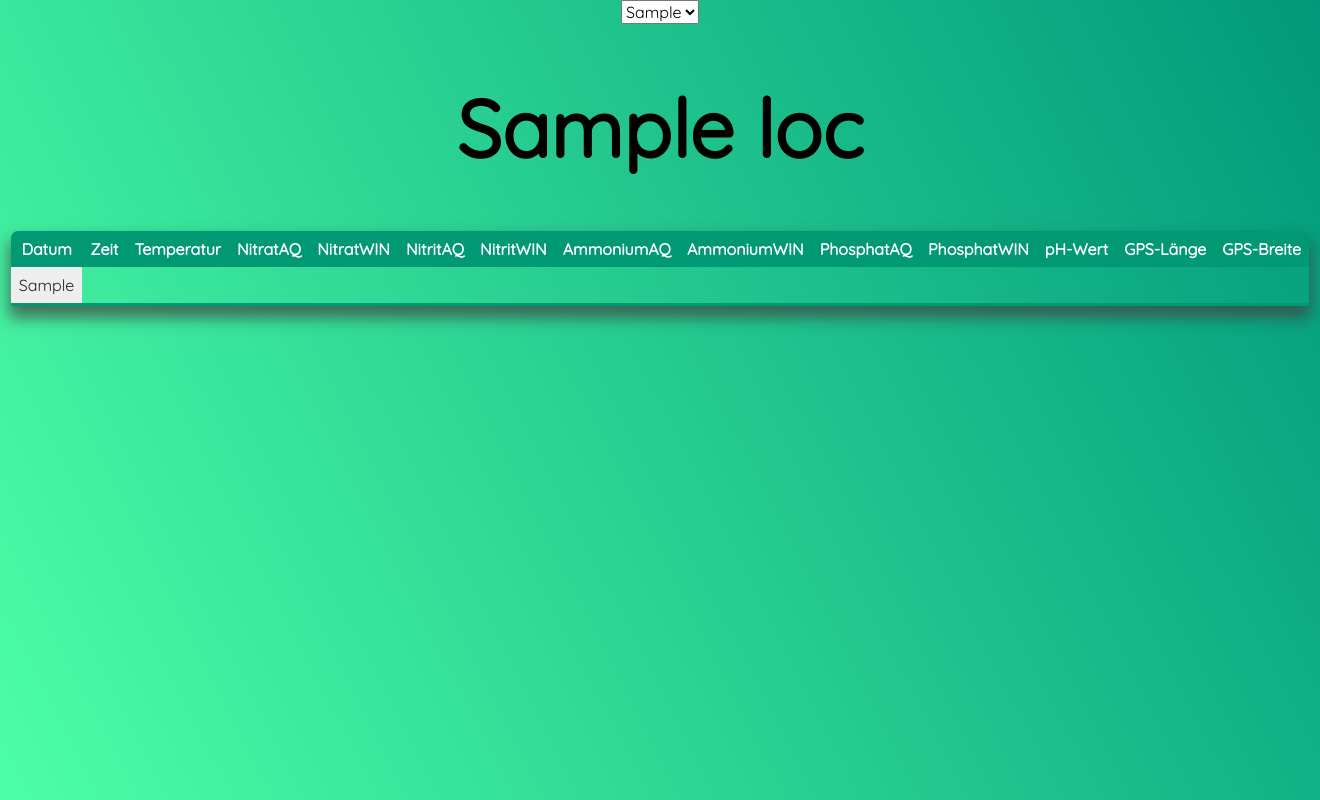
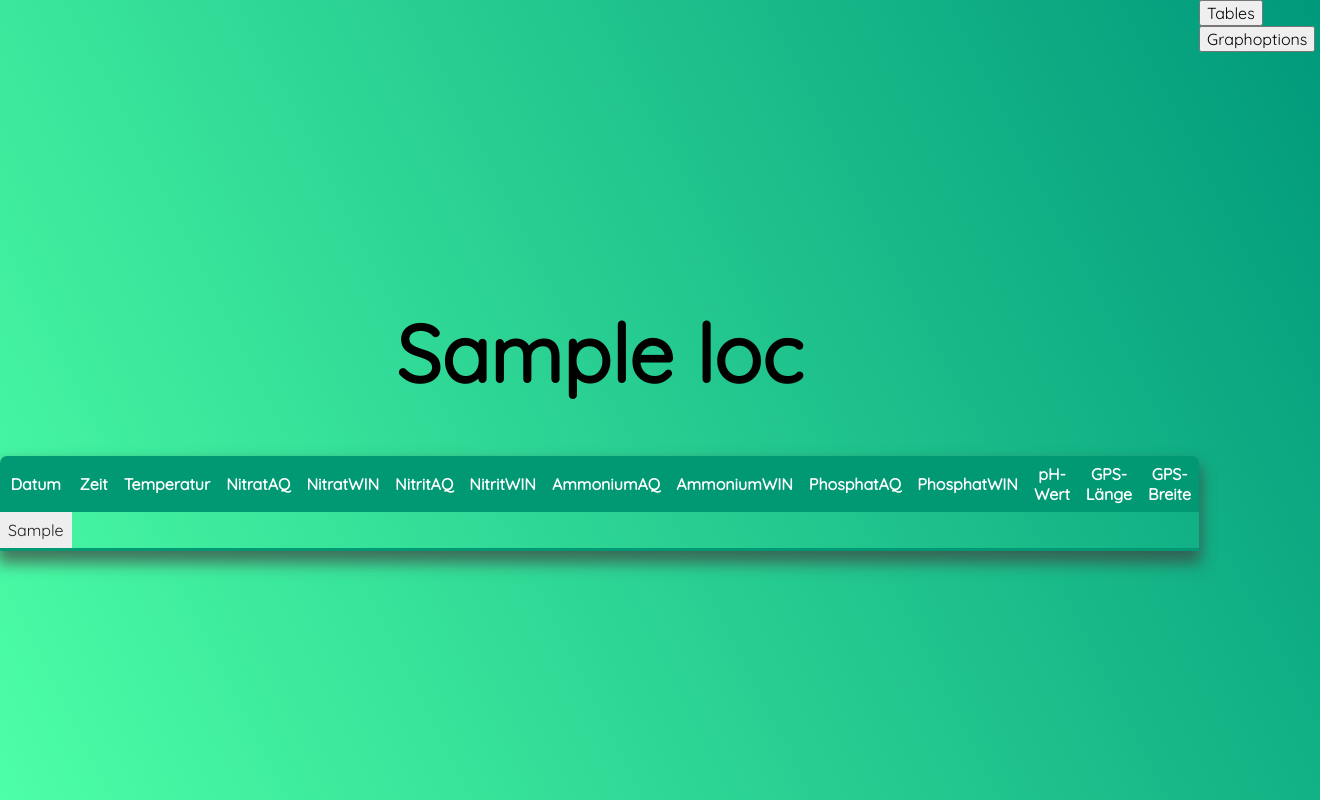
Before and after one commit to C3H4O2/Schleiwasser_Data_Project, a Flask app: template templates/viewer.html in a window 1320 px wide. Run offline with Flask 2, Linux system fonts and the light colour scheme; the template is opened without the code that fills it: most values are stand-ins (such as "Sample title", 1, 10 or a date in 2020).

Commit message:
Added tab menu in viewer for tables/graphs

```diff
--- a/static/css/viewer-styles.css
+++ b/static/css/viewer-styles.css
@@ -15,7 +15,7 @@
   font-size: 1em;
 }
 
-html, body, .container1 {
+html, body, .flex-container {
   height: 100%;
   margin: 0;
 }
@@ -32,47 +32,55 @@ body {
   background: linear-gradient(63deg, var(--gradient-part1) 0%, var(--gardent-part2) 100%);
 }
 
-.container1 {
+.flex-container {
+  display: flex;
+  flex-direction: row;
+  justify-content: center;
+}
+
+.table {
   display: flex;
   flex-direction: column;
   align-items: center;
-  justify-content: flex-start;
+  justify-content: center;
   align-content: center;
   flex-wrap: wrap;
+
 }
 
-.content-table {
+.table-content {
   border-collapse: collapse;
   overflow: hidden;
   border-radius: 7px 7px 1px 1px;
   box-shadow: 0px 10px 15px 2px rgba(64,64,64,.7);
 }
-.content-table thead tr {
+.table-content thead tr {
   background-color: var(--table-header-color);
   color: var(--table-header-fontcolor);
   text-align: center;
   font-weight: bold;
 }
-.content-table th, .content-table td{
+.table-content th, .table-content td{
   padding: 8px 8px;
 }
-.content-table td{
+.table-content td{
   font-weight: normal;
   font-size: var(--main-font-size);
 }
-.content-table tbody tr{
+.table-content tbody tr{
   background-color: var(--table-bg-maincolor);
   color: var(--table-body-fontcolor);
   text-align: center;
   border-bottom: 1px solid var(--table-border-color)
 }
-.content-table tbody tr:nth-of-type(even){
+.table-content tbody tr:nth-of-type(even){
   background-color: var(--table-bg-seccolor);
 }
 
-.content-table tbody tr:last-of-type {
+.table-content tbody tr:last-of-type {
   border-bottom: 3px solid var(--table-header-color);
 }
+
 
 h1 {
   font-size: 5em;
@@ -81,3 +89,17 @@ h1 {
 body:not(.nohover) th:hover {
   background-color: #008060;
 }
+
+.selectors {
+  /* flex-shrink: 1; */
+  display: flex;
+  flex-direction: column;
+  align-items: center;
+  align-content: flex-start;
+  justify-content: flex-start;
+}
+
+.tabcontent {
+  display: none;
+  background-color: var(--table-bg-maincolor);
+}
--- /dev/null
+++ b/static/js/viewer.js
@@ -0,0 +1,18 @@
+function openOptions(evt, typeName) {
+
+  var i, tabcontent, tablinks;
+
+
+  tabcontent = document.getElementsByClassName("tabcontent");
+  for (i = 0; i < tabcontent.length; i++) {
+    tabcontent[i].style.display = "none";
+  }
+
+  tablinks = document.getElementsByClassName("tablinks");
+  for (i = 0; i < tablinks.length; i++) {
+    tablinks[i].className = tablinks[i].className.replace(" active", "");
+  }
+
+  document.getElementById(typeName).style.display = "block";
+  evt.currentTarget.className += " active";
+}
--- a/templates/viewer.html
+++ b/templates/viewer.html
@@ -5,26 +5,19 @@
   <meta name="viewport" content="width=device-width, initial-scale=1.0">
   <link rel="stylesheet" href="/static/css/viewer-styles.css">
   <link rel="stylesheet" type="text/css" href="http://fonts.googleapis.com/css?family=Quicksand">
+  <script type="text/javascript" src="/static/js/viewer.js"></script>
   <title>{{loc}}-Table</title>
 </head>
 
 <body>
-  <div class='container1'>
-    <form action='viewer' method="GET">
-      <select name="loc" class="loc-select" onchange="form.submit()">
-        {% for loc in l %}
-          <option value="{{ loc }}">{{ loc }}</option>
-        {% endfor %}
-      </select>
-      <!-- <input type='submit' name='view' value='Angucken' style='text-align: center'> -->
-    </form>
-
+<div class='flex-container'>
+  <div class='table'>
     <div class='header-item'>
       <h1>{{loc}}</h1>
     </div>
 
     <div class='table-item'>
-      <table class="content-table">
+      <table class="table-content">
         <colgroup>
           <col class='Datum' span='1'>
           <col class='Zeit' span='1'>
@@ -71,5 +64,25 @@
       </table>
     </div>
   </div>
+
+  <div class='selectors'>
+    <div class="tab">
+      <button class="tablinks" onclick="openOptions(event, 'Table-tab')">Tables</button>
+      <button class="tablinks" onclick="openOptions(event, 'Graphs-tab')">Graphoptions</button>
+    </div>
+    <div id="Table-tab" class="tabcontent">
+        <form action='viewer' method="GET">
+          <select name="loc" onchange="form.submit()">
+            {% for loc in l %}
+              <option value="{{ loc }}">{{ loc }}</option>
+            {% endfor %}
+          </select>
+        </form>
+    </div>
+    <div id='Graphs-tab' class='tabcontent'>
+      <p>test</p>
+    </div>
+  </div>
+</div>
 </body>
 </html>
```
